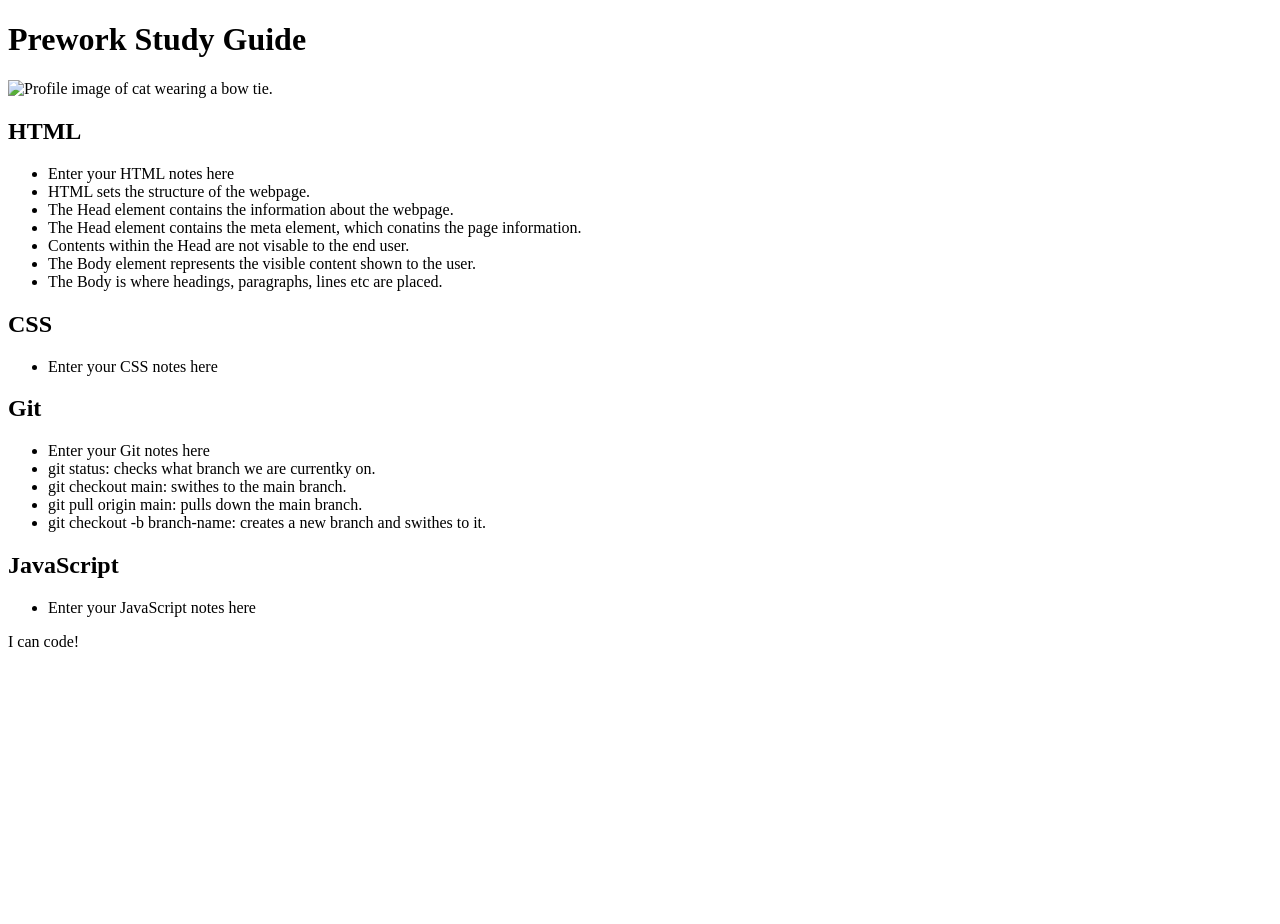
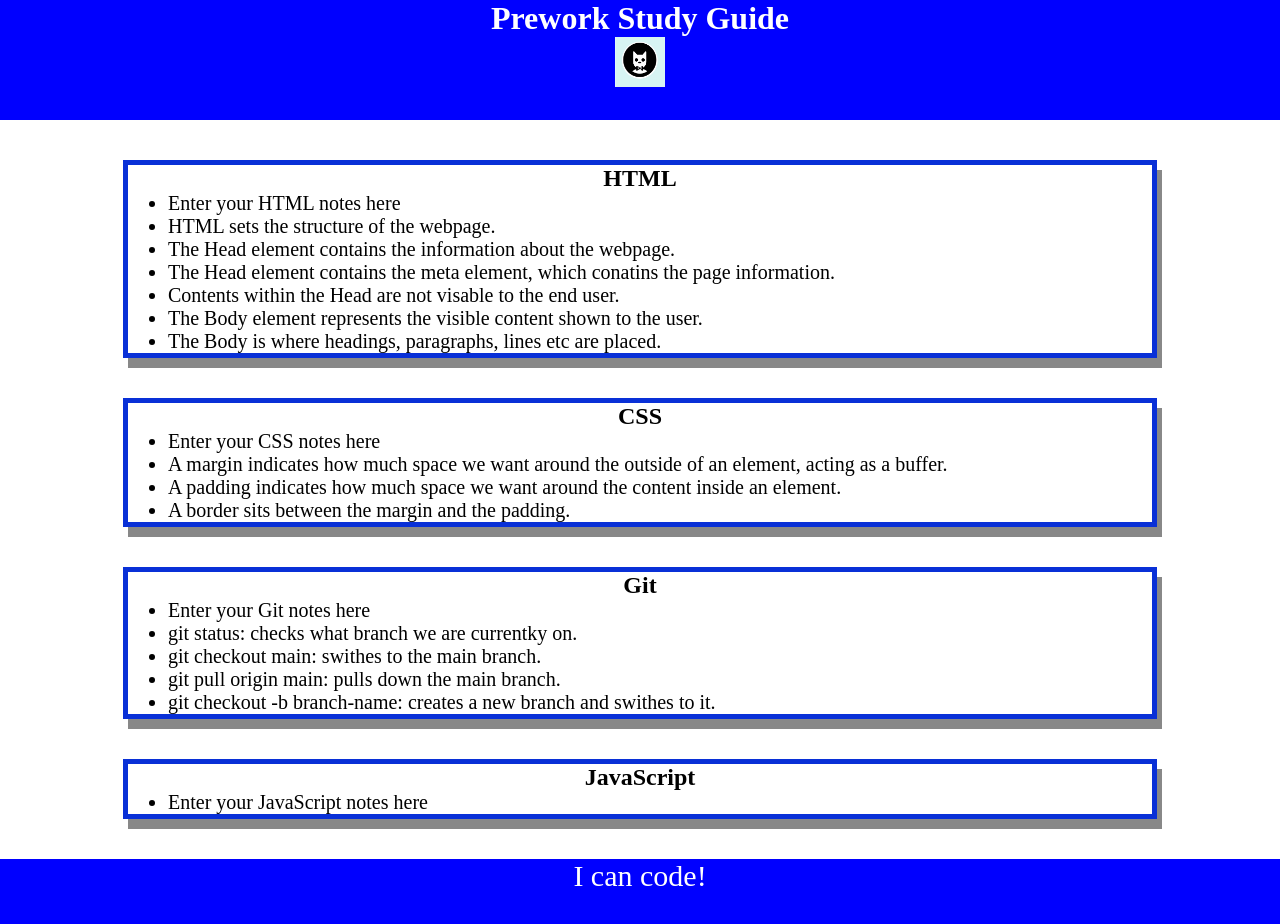
Before and after one commit to YazzKats/prework-study-guide, a plain HTML site: page index.html in a window 1280 px wide. Before the commit the page ends 800 px from the top, so only its background shows below. Drawn offline with Linux system fonts and the light colour scheme.

Commit message:
added CSS to project

```diff
--- /dev/null
+++ b/assets/style.css
@@ -0,0 +1,42 @@
+* {
+    margin: 0;
+    padding: 0;
+}
+
+header,
+footer {
+ width: 100%;
+ height: 120px;
+ background-color: blue;
+ color: white;
+}
+
+h1,
+h2 {
+ text-align: center;
+}
+
+img {
+    display: block;
+    height: 50px;
+    width: 50px;
+    margin-left: auto;
+    margin-right: auto;
+   }
+
+   ul {
+    padding-left: 40px;
+    font-size: 20px;
+   }
+
+   p {
+    text-align: center;
+    font-size: 30px;
+   }
+
+   .card {
+    width: 80%;
+    margin: 40px auto;
+    border: 5px solid #0930D7;
+    box-shadow: 5px 10px #888888;
+  }
--- a/index.html
+++ b/index.html
@@ -4,6 +4,7 @@
     <meta charset="UTF-8" />
     <meta http-equiv="X-UA-Compatible" content="IE=edge" />
     <meta name="viewport" content="width=device-width, initial-scale=1.0" />
+    <link rel="stylesheet" href="./assets/style.css">
     <title>Prework Study Guide</title>
   </head>
 
@@ -33,6 +34,9 @@
         <h2>CSS</h2>
         <ul>
           <li>Enter your CSS notes here</li>
+          <li>A margin indicates how much space we want around the outside of an element, acting as a buffer.</li>
+          <li>A padding indicates how much space we want around the content inside an element.</li>
+          <li>A border sits between the margin and the padding.</li>
         </ul>
       </section>
 
```
Also changed, not shown: assets/bowtie-cat.png (added).
